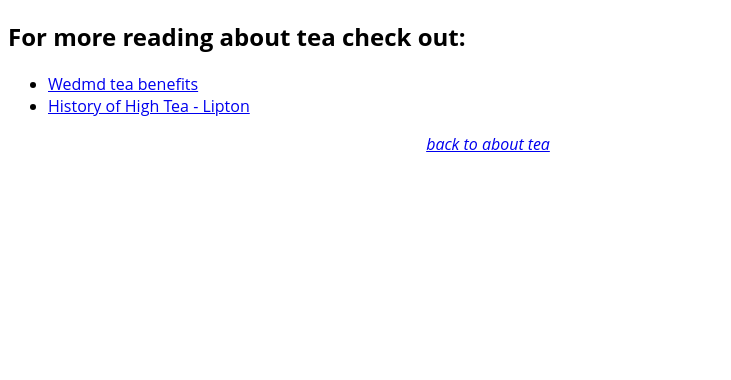
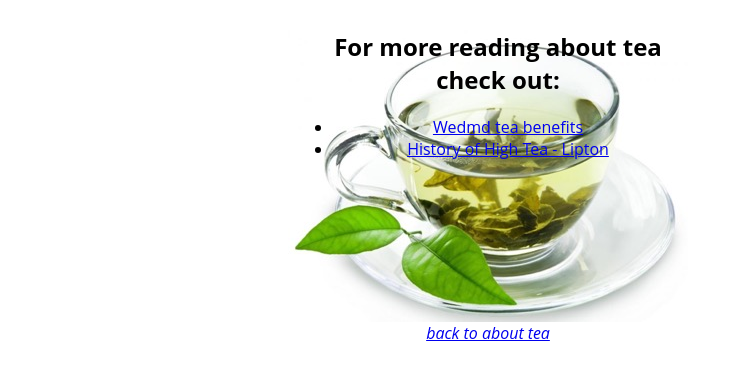
Before and after one commit to sarabartell/sarabartell.github.io, a plain HTML site: page tea-resources.html in a window 1280 px wide. Shown: the whole page, without its empty margins (0-731 px from the left). Drawn offline with Linux system fonts and the light colour scheme.

Commit message:
add more classes and style

```diff
--- a/style.css
+++ b/style.css
@@ -31,3 +31,24 @@ body {
   max-width: 960px;
   font-family: 'Open Sans', sans-serif;
 }
+
+.resources-title {
+  padding-left: 20px;
+  margin-top: 30px;
+}
+
+.resources-nav ul{
+  margin: 5px;
+}
+
+#body-heading {
+  text-align: center;
+}
+
+#tea-nav {
+  background-image: url(tea-images/green-tea.jpg);
+  width: 400px;
+  height: 292px;
+  text-align: center;
+  margin: auto;
+}
--- a/tea-resources.html
+++ b/tea-resources.html
@@ -5,9 +5,9 @@
   <link rel="stylesheet" type="text/css" href="style.css">
 </head>
 <body>
-  <div>
-  <nav>
-    <h2>For more reading about tea check out:</h2>
+  <div id="tea-nav">
+  <nav class="resources-nav">
+    <h2 class="resources-title">For more reading about tea check out:</h2>
     <ul>
       <li><a href="http://www.webmd.com/diet/features/tea-types-and-their-health-benefits">Wedmd tea benefits</a></li>
       <li><a href="https://www.google.com.au/url?sa=t&rct=j&q=&esrc=s&source=web&cd=3&cad=rja&uact=8&sqi=2&ved=0ahUKEwiX_eSXn7DUAhWMEbwKHQeyB2IQFggqMAI&url=https%3A%2F%2Fwww.lipton.com%2Fus%2Fen%2Fcult-of-tea%2Fdiscover-english-tea-time-traditions.html&usg=AFQjCNEEEH3Nmseyhox72gm0ndcWsFg-3Q">History of High Tea - Lipton</a></li>
```
Also changed, not shown: index.html (+3 -3 lines).
